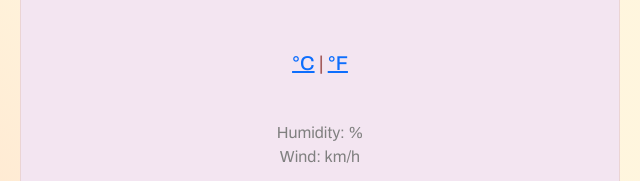
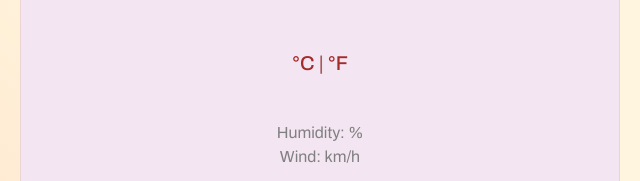
Before and after one commit to naragoncalves/weather-app-shecodes, a website built with Parcel: page index.html in a window 1280 px wide. Shown: the part 240-421 px from the top of the page, 320-960 px from the left. Built offline with nearby package versions, Linux system fonts and the light colour scheme.

Commit message:
Added styles to links

```diff
--- a/index.html
+++ b/index.html
@@ -66,8 +66,8 @@
     <h2>formatDate</h2>
     <h3>
       <strong class="temperature" id="temp"></strong>
-      <span class="units"> <a href="#" id="celsius-link">°C</a> | <a
-            href="#" id="fahrenheit-link">°F</a></span>
+      <span class="units"> <a href="#" id="celsius-link" class="active">°C</a> | <a
+            href="#" id="fahrenheit-link" class="active">°F</a></span>
       </h3>
     <div class="row">
           <div class="col-6">
--- a/src/styles.css
+++ b/src/styles.css
@@ -143,3 +143,13 @@ div {
   margin: 0;
   padding: 0;
 }
+
+.active {
+  color: brown;
+  cursor: default;
+  text-decoration: none;
+}
+
+.active:hover {
+  text-decoration: underline;
+}
```
